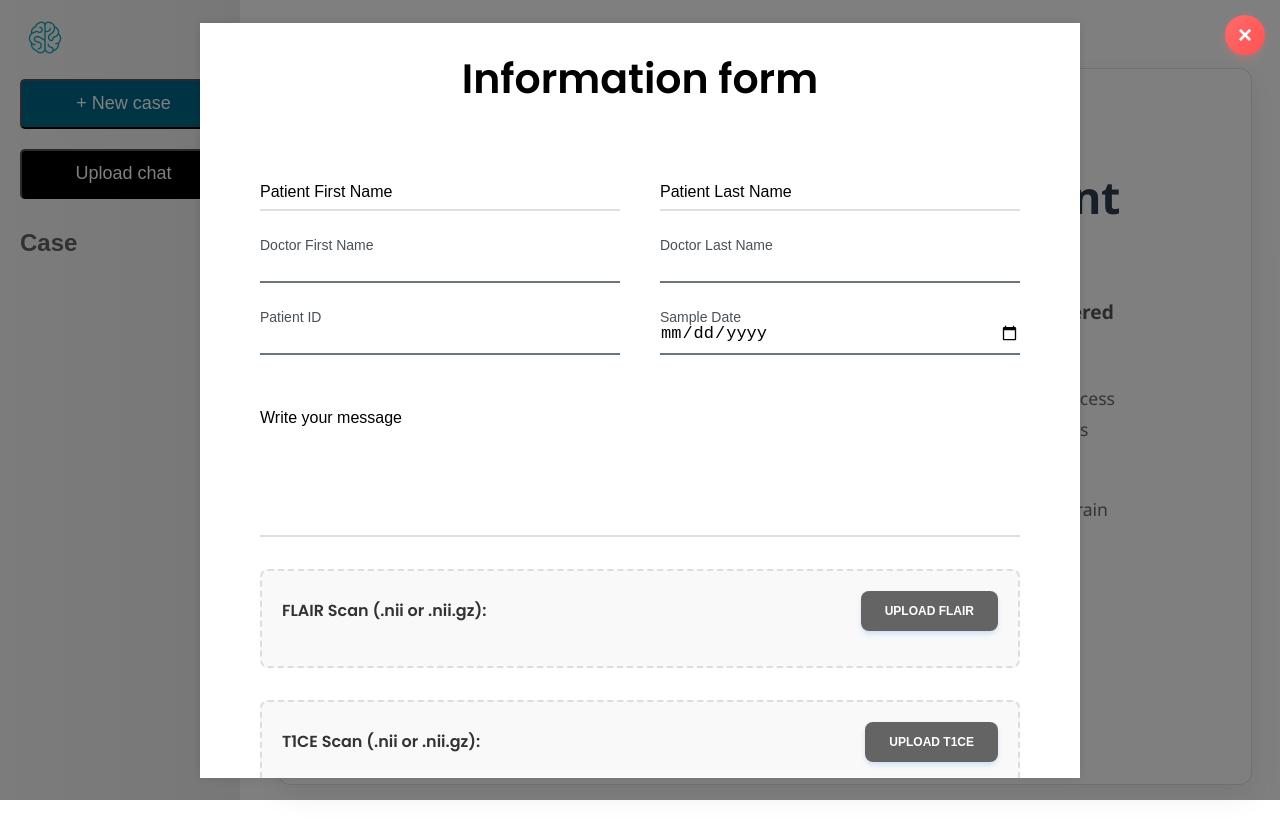
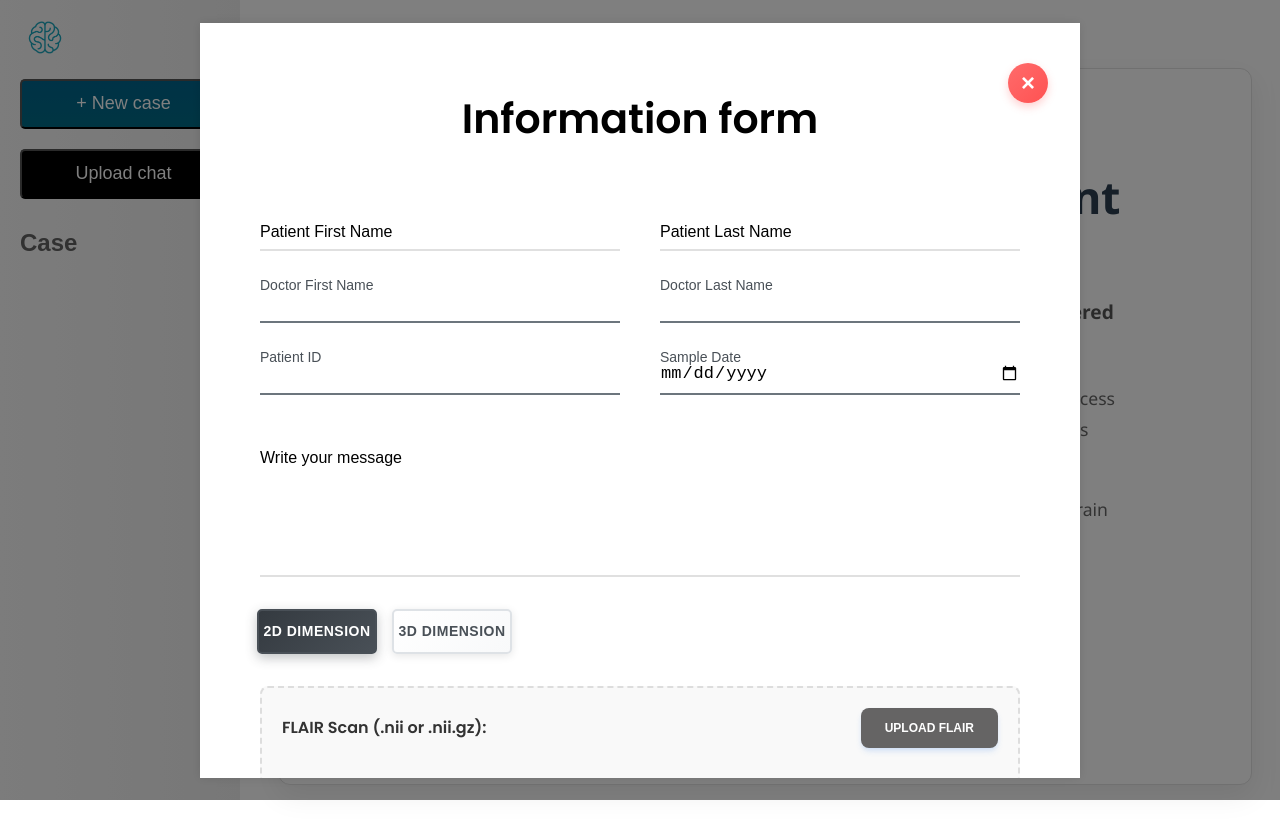
Before and after one commit to CirCleMan7/Brain_tumor_detection, a React (Vite) app in the folder Brain_tumor_detection/frontend/: page / in a window 1280 px wide. Both pictures are taken after a click on the button "+ New case". Shown: the top 838 px of the page. Built offline with nearby package versions, Linux system fonts and the light colour scheme.

Commit message:
fix ui of form

```diff
--- a/Brain_tumor_detection/frontend/src/Components/Form/Modal.jsx
+++ b/Brain_tumor_detection/frontend/src/Components/Form/Modal.jsx
@@ -140,9 +140,28 @@ export default function Modal({ onClose, onSubmit, chats }) {
 
           <div className="form-row">
             <div className="input-data textarea">
-              <textarea value={testIndication} style={{ width: "100%", height: "150px" }} onChange={(e) => setTestIndication(e.target.value)} required />
+              <textarea value={testIndication} style={{ width: "100%", height: "120px" }} onChange={(e) => setTestIndication(e.target.value)} required />
               <div className="underline"></div>
               <label>Write your message</label>
+            </div>
+          </div>
+
+          <div className="form-row">
+            <div style={{ display: "flex", gap: "15px", justifyContent: "center", marginLeft: "17px" }}>
+              <button
+                type="button"
+                className={`dimension-button ${selectedDimension === "2D" ? "dimension-selected-button" : ""}`}
+                onClick={() => handleClickDimension("2D")}
+              >
+                <span>2D Dimension</span>
+              </button>
+              <button
+                type="button"
+                className={`dimension-button ${selectedDimension === "3D" ? "dimension-selected-button" : ""}`}
+                onClick={() => handleClickDimension("3D")}
+              >
+                <span>3D Dimension</span>
+              </button>
             </div>
           </div>
 
@@ -200,24 +219,6 @@ export default function Modal({ onClose, onSubmit, chats }) {
             </div>
           </div>
 
-          <div className="form-row">
-            <div style={{ display: "flex", gap: "15px", justifyContent: "center" }}>
-              <button
-                type="button"
-                className={`dimension-button ${selectedDimension === "2D" ? "dimension-selected-button" : ""}`}
-                onClick={() => handleClickDimension("2D")}
-              >
-                <span>2D Dimension</span>
-              </button>
-              <button
-                type="button"
-                className={`dimension-button ${selectedDimension === "3D" ? "dimension-selected-button" : ""}`}
-                onClick={() => handleClickDimension("3D")}
-              >
-                <span>3D Dimension</span>
-              </button>
-            </div>
-          </div>
 
           <div className="form-row submit-btn">
             <div className="input-data">
--- a/Brain_tumor_detection/frontend/src/Components/Form/formStyle.css
+++ b/Brain_tumor_detection/frontend/src/Components/Form/formStyle.css
@@ -7,6 +7,7 @@
 }
 
 .container{
+  position: relative;
   max-width: 800px;
   max-height: 90vh;
   background: #fff;
@@ -58,10 +59,11 @@ form .form-row .textarea{
   font-size: 14px;
   color: #495057;
 }
-.textarea textarea{
-  resize: none;
-  padding-top: 10px;
-}
+.textarea textarea {
+    resize: none;
+    margin-top: 30px; /* Increase this value for more space */
+  }
+
 .input-data label{
   position: absolute;
   pointer-events: none;
@@ -108,10 +110,10 @@ form .form-row .textarea{
   width: 25%!important;
 }
 .submit-btn .input-data .inner{
+  position: absolute;
   height: 100%;
   width: 300%;
-  position: absolute;
-  left: -100%;
+  /* left: -100%; */
   background: linear-gradient(right, #343a40, #495057, #6c757d, #495057);
   transition: all 0.4s;
 }
@@ -165,9 +167,9 @@ form .form-row .textarea{
 }
 
 .close-button {
-  position: absolute;
+  position: sticky;
   top: 15px;
-  right: 15px;
+  margin-left: 96%;
   width: 40px;
   height: 40px;
   border: none;
@@ -207,7 +209,7 @@ form .form-row .textarea{
   cursor: pointer;
   width: 120px;
   height: 45px;
-  border-radius: 25px;
+  border-radius: 5px;
   border: 2px solid #dee2e6;
   background: linear-gradient(135deg, #ffffff, #f8f9fa);
   color: #495057;
@@ -230,7 +232,7 @@ form .form-row .textarea{
   background: linear-gradient(135deg, #e9ecef, #dee2e6);
   opacity: 0;
   transition: opacity 0.3s ease;
-  border-radius: 23px;
+  border-radius: 5px;
 }
 
 .dimension-button span {
@@ -263,7 +265,7 @@ form .form-row .textarea{
 .dimension-selected-button:hover {
   background: linear-gradient(135deg, #495057, #6c757d);
   transform: translateY(-2px);
-  box-shadow: 0 6px 16px rgba(52, 58, 64, 0.4);
+  /* box-shadow: 0 6px 16px rgba(52, 58, 64, 0.4); */
 }
 
 /* Add File Button Styles */
@@ -433,18 +435,18 @@ form .form-row .textarea{
 
 /* Enhanced Submit Button Styles */
 .submit-btn .input-data {
+    position: relative;
     overflow: hidden;
     height: 50px !important;
-    width: 200px !important;
-    margin: 0 auto;
+    width: 100% !important;
+    margin-left: auto; /* Changed from margin: 0 auto */
     border-radius: 25px;
     box-shadow: 0 8px 20px rgba(0, 0, 0, 0.15);
     transition: all 0.4s ease;
-    position: relative;
-  }
+}
 
   .submit-btn .input-data:hover {
-    /* transform: translateY(-3px); */
+    transform: translateY(-3px);
     box-shadow: 0 12px 30px rgba(0, 0, 0, 0.25);
   }
 
```
